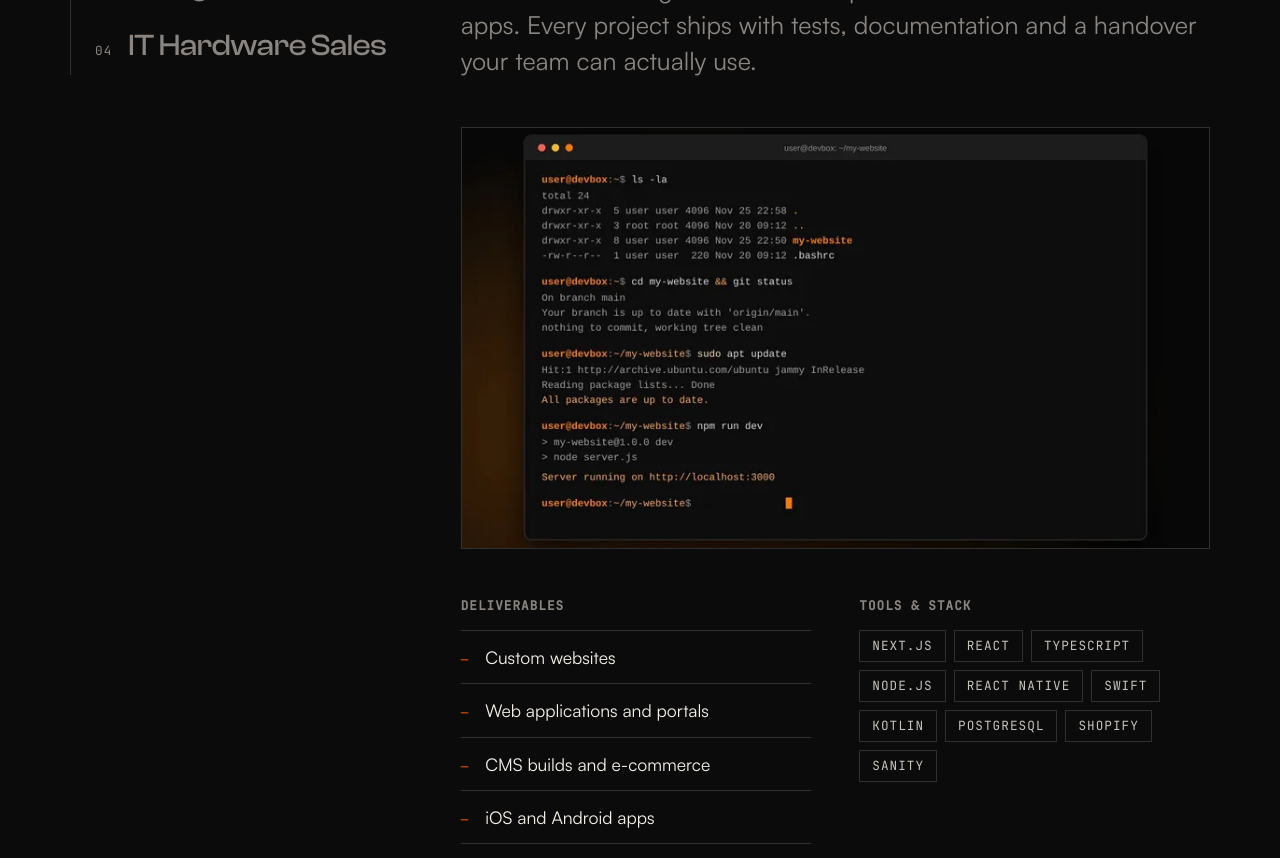
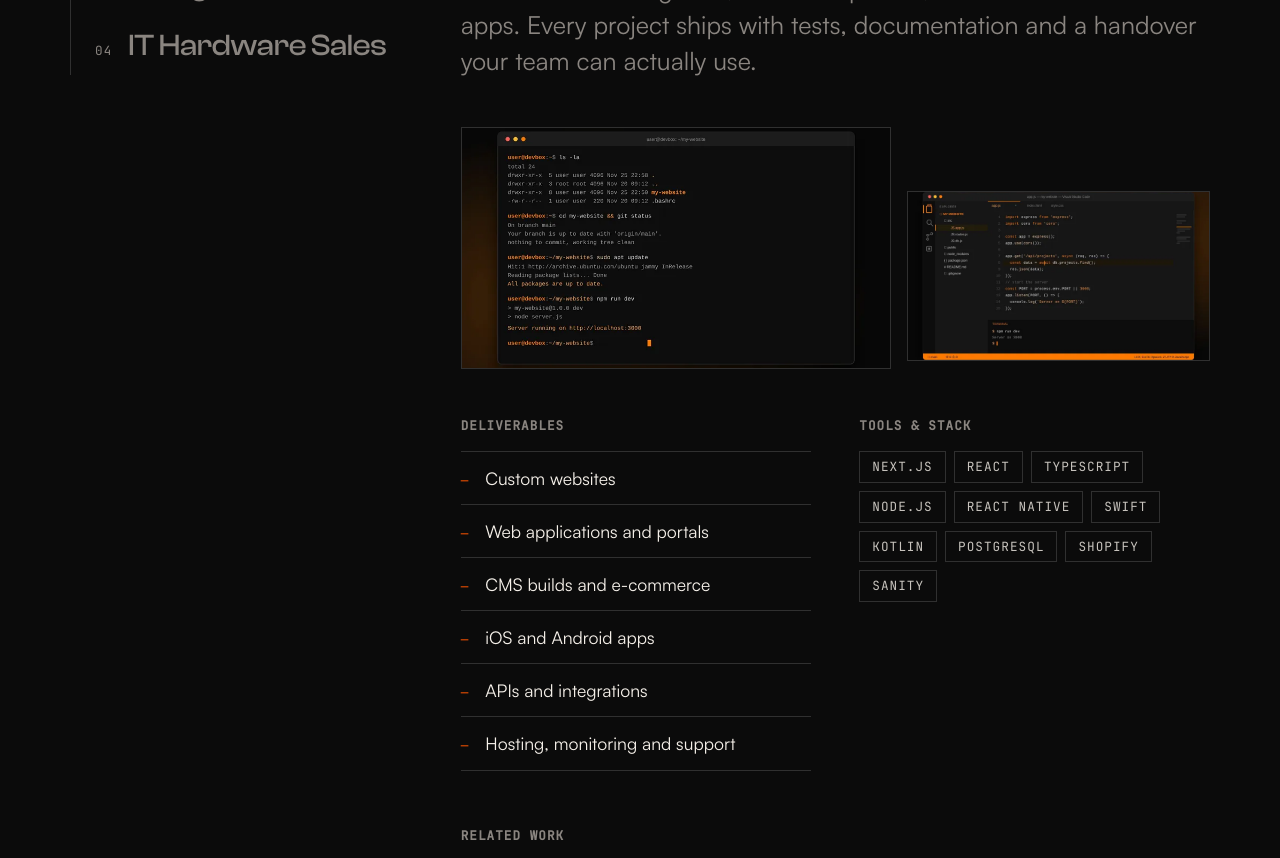
Before and after one commit to ArqumUsmani/techventics, a Next.js app: page /services in a window 1280 px wide. Shown: the part 860-1718 px from the top of the page. Built offline with nearby package versions, Linux system fonts and the light colour scheme; no server answers.

Commit message:
Second Development image
Client's code-editor image added to Development; the Services page now
shows both Development images as an offset pair (card keeps the first).

Co-Authored-By: Claude Opus 5.5 <noreply@anthropic.com>

```diff
--- a/content/services.ts
+++ b/content/services.ts
@@ -26,6 +26,13 @@ export const services: Service[] = [
         src: "/images/services/development-1.webp",
         srcSmall: "/images/services/development-1-800.webp",
         alt: "A terminal window showing a website project checked out from git and its development server running",
+        width: 1400,
+        height: 875,
+      },
+      {
+        src: "/images/services/development-2.webp",
+        srcSmall: "/images/services/development-2-800.webp",
+        alt: "A code editor with an Express API route open and the development server running in the terminal",
         width: 1400,
         height: 875,
       },
```
Also changed, not shown: public/images/services/development-2-800.webp (added), public/images/services/development-2.webp (added).
